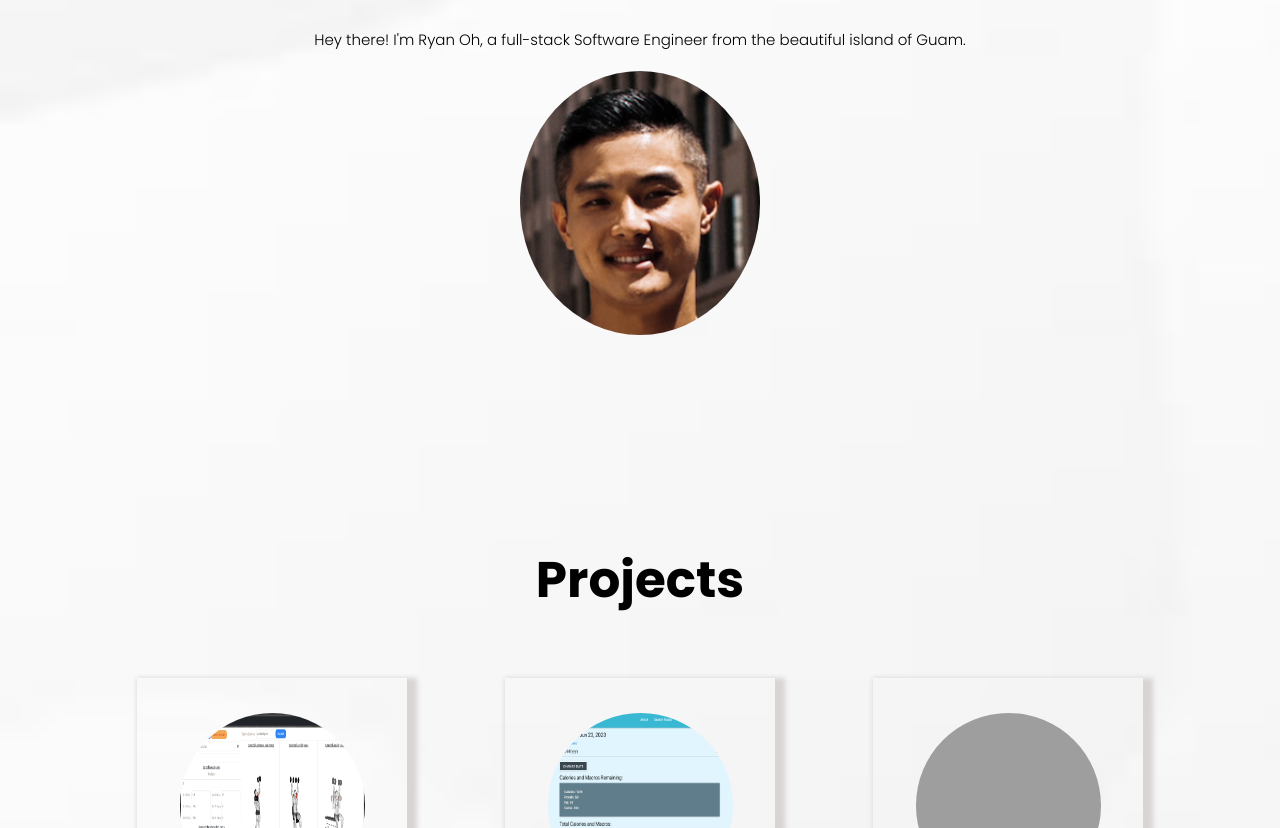
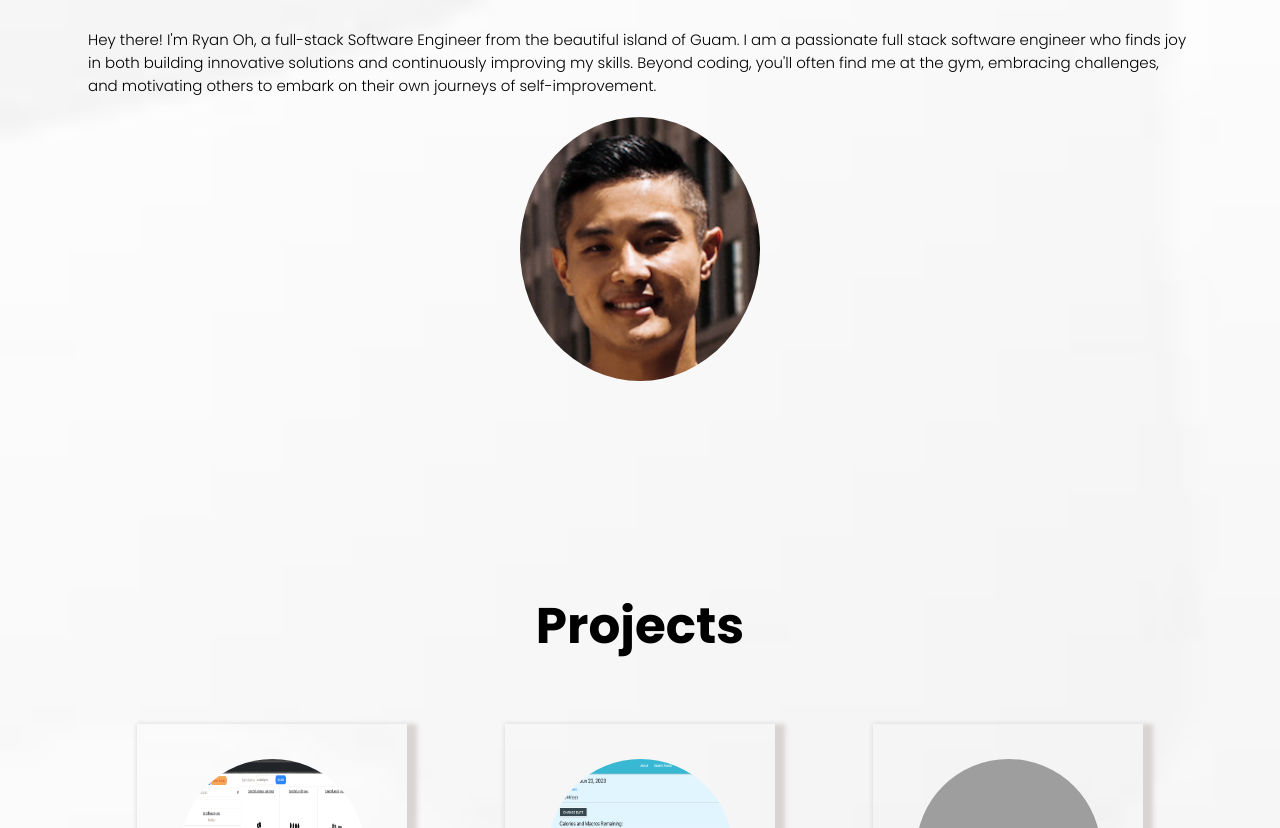
Before and after one commit to ryanoh671/portfolio, a plain HTML site: page index.html in a window 1280 px wide. Shown: the part 1075-1903 px from the top of the page. Drawn offline with Linux system fonts and the light colour scheme; grey boxes are pictures that could not be loaded.

Commit message:
edited about me

```diff
--- a/index.html
+++ b/index.html
@@ -42,7 +42,7 @@
   <section id="about-me">
     <div class="" id="about-me-details">
       <h2>About Me:</h2>
-      <p>Hey there! I'm Ryan Oh, a full-stack Software Engineer from the beautiful island of Guam.</p>
+      <p>Hey there! I'm Ryan Oh, a full-stack Software Engineer from the beautiful island of Guam. I am a passionate full stack software engineer who finds joy in both building innovative solutions and continuously improving my skills. Beyond coding, you'll often find me at the gym, embracing challenges, and motivating others to embark on their own journeys of self-improvement. </p>
     </div>
     <div>
       <img id="headshot" src="images/face shot.png" alt="">
```
